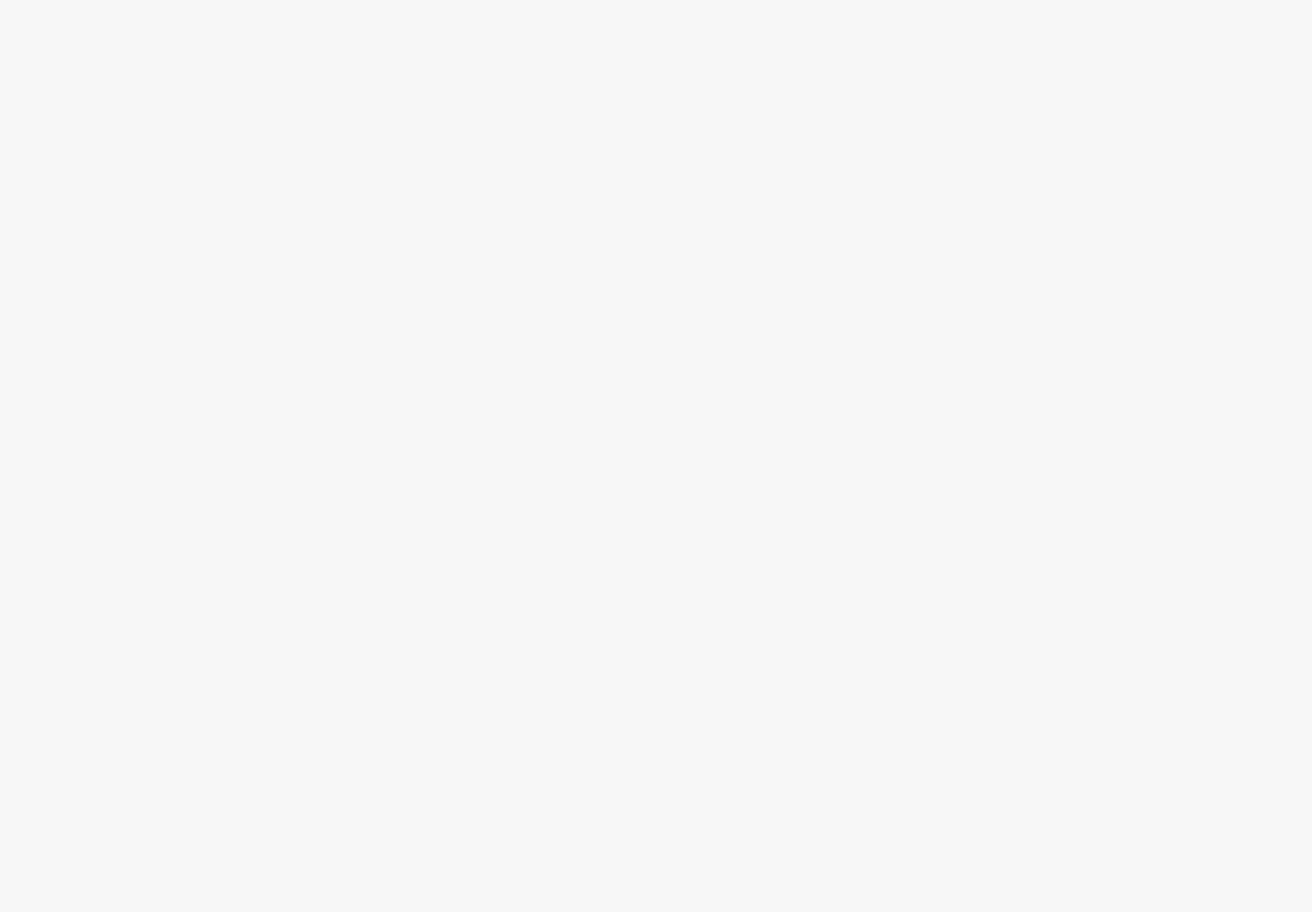
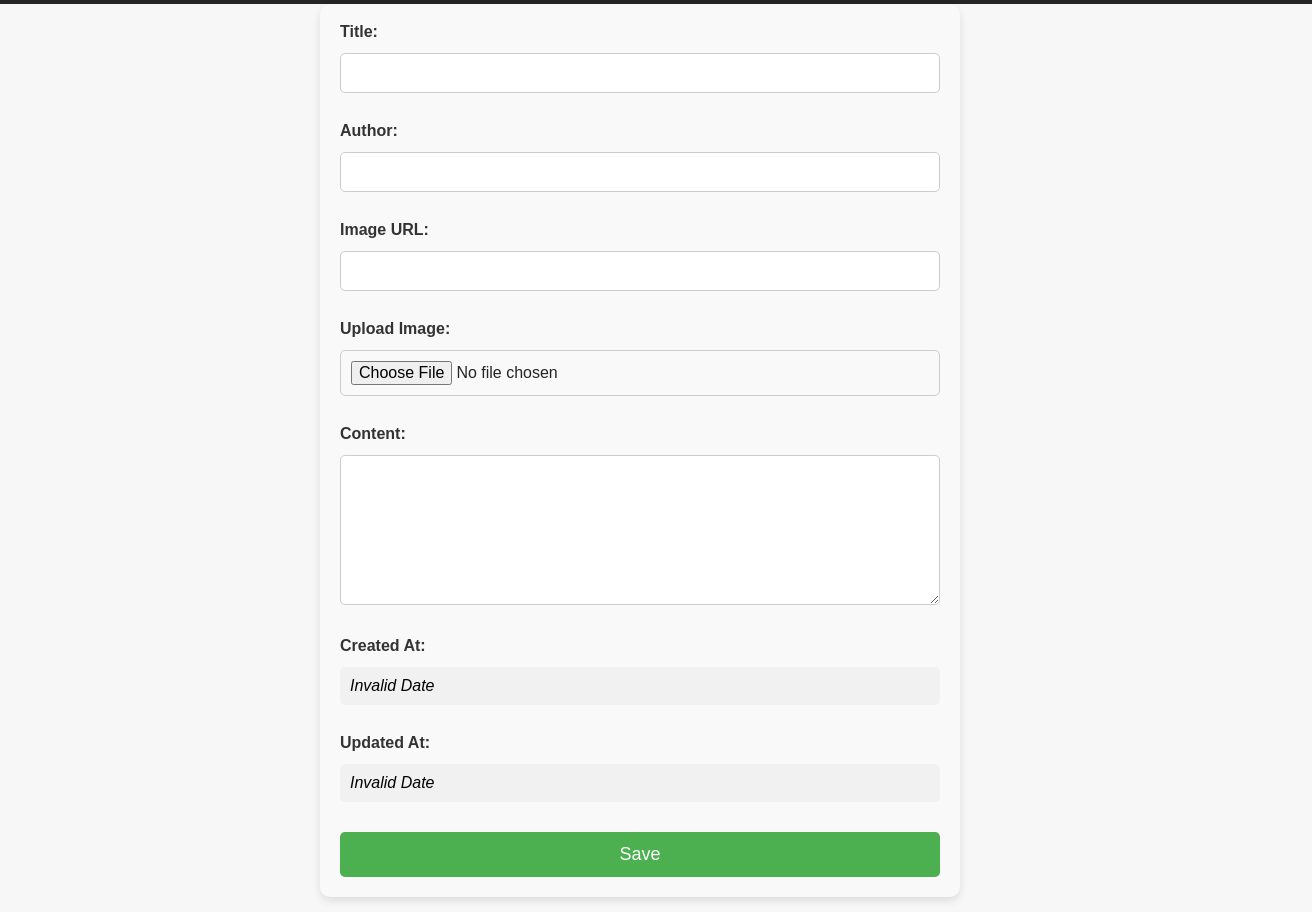
Before and after one commit to NICOLASR44/ProjectCrudBlog, a React (Vite) app in the folder client/: page /manage-article/1 in a window 1280 px wide. Shown: the part 220-1132 px from the top of the page, 1312 px wide, since content can reach past the window. Before the commit the page ends 800 px from the top, so only its background shows below. Built offline with nearby package versions, Linux system fonts and the light colour scheme; no server answers; a web font is replaced by a local one.

Commit message:
add form and css form

```diff
--- a/client/src/components/ManageArticle.jsx
+++ b/client/src/components/ManageArticle.jsx
@@ -1,5 +1,7 @@
 import { useState, useEffect } from "react";
 import { useParams } from "react-router-dom";
+import Navbar from "./Navbar";
+import "./styles/ManageArticle.css";
 
 function ManageArticle() {
   const { id } = useParams(); // Récupère l'ID de l'article depuis l'URL
@@ -8,7 +10,11 @@ function ManageArticle() {
     content: "",
     author: "",
     imageUrl: "",
+    createdAt: "",
+    updatedAt: "",
   });
+
+  const [imageFile, setImageFile] = useState(null); // Gérer le fichier d'image
 
   useEffect(() => {
     // Fetch les détails de l'article en utilisant l'ID
@@ -18,17 +24,119 @@ function ManageArticle() {
       .catch((error) => console.error("Error fetching article:", error));
   }, [id]);
 
+  const handleChange = (e) => {
+    setArticle({ ...article, [e.target.name]: e.target.value });
+  };
+
+  const handleImageChange = (e) => {
+    const file = e.target.files[0];
+    setImageFile(file);
+    const reader = new FileReader();
+    reader.onloadend = () => {
+      setArticle({ ...article, imageUrl: reader.result });
+    };
+    if (file) {
+      reader.readAsDataURL(file);
+    }
+  };
+
+  const handleSubmit = (e) => {
+    e.preventDefault();
+    // Code pour soumettre le formulaire (ajout/mise à jour de l'article)
+    console.log("Submitted article:", article);
+    if (imageFile) {
+      // Code pour uploader le fichier image
+      console.log("Image file to upload:", imageFile);
+    }
+  };
+
   return (
-    <div className="article-details">
-      <h1>{article.title}</h1>
-      <img src={article.imageUrl} alt={article.title} />
-      <p>
-        <strong>Author:</strong> {article.author}
-      </p>
-      <p>
-        <strong>Content:</strong> {article.content}
-      </p>
-    </div>
+    <>
+      <Navbar />
+      <form onSubmit={handleSubmit}>
+        <div>
+          <label htmlFor="title">Title:</label>
+          <input
+            type="text"
+            id="title"
+            name="title"
+            value={article.title}
+            onChange={handleChange}
+          />
+        </div>
+        <div>
+          <label htmlFor="author">Author:</label>
+          <input
+            type="text"
+            id="author"
+            name="author"
+            value={article.author}
+            onChange={handleChange}
+          />
+        </div>
+        <div>
+          <label htmlFor="imageUrl">Image URL:</label>
+          <input
+            type="text"
+            id="imageUrl"
+            name="imageUrl"
+            value={article.imageUrl}
+            onChange={handleChange}
+          />
+        </div>
+        <div>
+          <label htmlFor="imageFile">Upload Image:</label>
+          <input
+            type="file"
+            id="imageFile"
+            name="imageFile"
+            accept="image/*"
+            onChange={handleImageChange}
+          />
+        </div>
+        {/* Aperçu de l'image */}
+        {(article.imageUrl || imageFile) && (
+          <div>
+            <img
+              src={article.imageUrl}
+              alt="Article Preview"
+              style={{ width: "200px", height: "auto", marginTop: "10px" }}
+            />
+          </div>
+        )}
+        <div>
+          <label htmlFor="content">Content:</label>
+          <textarea
+            id="content"
+            name="content"
+            value={article.content}
+            onChange={handleChange}
+          />
+        </div>
+        {/* Affichage des dates */}
+        <div>
+          <label htmlFor="createdAt">Created At:</label>
+          <input
+            type="text"
+            id="createdAt"
+            name="createdAt"
+            value={new Date(article.createdAt).toLocaleString()}
+            readOnly
+          />
+        </div>
+        <div>
+          <label htmlFor="updatedAt">Updated At:</label>
+          <input
+            type="text"
+            id="updatedAt"
+            name="updatedAt"
+            value={new Date(article.updatedAt).toLocaleString()}
+            readOnly
+          />
+        </div>
+        <button type="submit">Save</button>
+      </form>
+    </>
   );
 }
 
--- /dev/null
+++ b/client/src/components/styles/ManageArticle.css
@@ -0,0 +1,81 @@
+/* Style général pour le formulaire */
+form {
+  max-width: 600px;
+  margin: 0 auto;
+  background-color: #f9f9f9;
+  padding: 20px;
+  border-radius: 10px;
+  box-shadow: 0 4px 8px rgba(0, 0, 0, 0.1);
+  font-family: "Arial", sans-serif;
+}
+
+/* Style pour les champs de formulaire */
+label {
+  font-weight: bold;
+  margin-bottom: 8px;
+  display: block;
+  color: #333;
+}
+
+input[type="text"],
+input[type="file"],
+textarea {
+  width: 100%;
+  padding: 10px;
+  margin-top: 5px;
+  margin-bottom: 15px;
+  border: 1px solid #ccc;
+  border-radius: 5px;
+  font-size: 16px;
+  box-sizing: border-box;
+}
+
+textarea {
+  height: 150px;
+  resize: vertical;
+}
+
+/* Style pour le bouton de soumission */
+button[type="submit"] {
+  width: 100%;
+  padding: 12px;
+  background-color: #4caf50;
+  color: white;
+  border: none;
+  border-radius: 5px;
+  font-size: 18px;
+  cursor: pointer;
+  transition: background-color 0.3s ease;
+}
+
+button[type="submit"]:hover {
+  background-color: #45a049;
+}
+
+/* Style pour les aperçus d'image */
+img {
+  display: block;
+  margin: 20px 0;
+  max-width: 100%;
+  height: auto;
+  border-radius: 10px;
+  box-shadow: 0 4px 6px rgba(0, 0, 0, 0.1);
+}
+
+/* Affichage des champs readonly */
+input[readonly] {
+  background-color: #f1f1f1;
+  border: none;
+  font-style: italic;
+}
+
+/* Espacement entre les champs */
+div {
+  margin-bottom: 15px;
+}
+
+/* Style pour les messages d'erreur (si vous avez besoin de validations) */
+.error {
+  color: red;
+  font-size: 14px;
+}
```
Also changed, not shown: client/src/contexts/ArticleContext.jsx (added).
